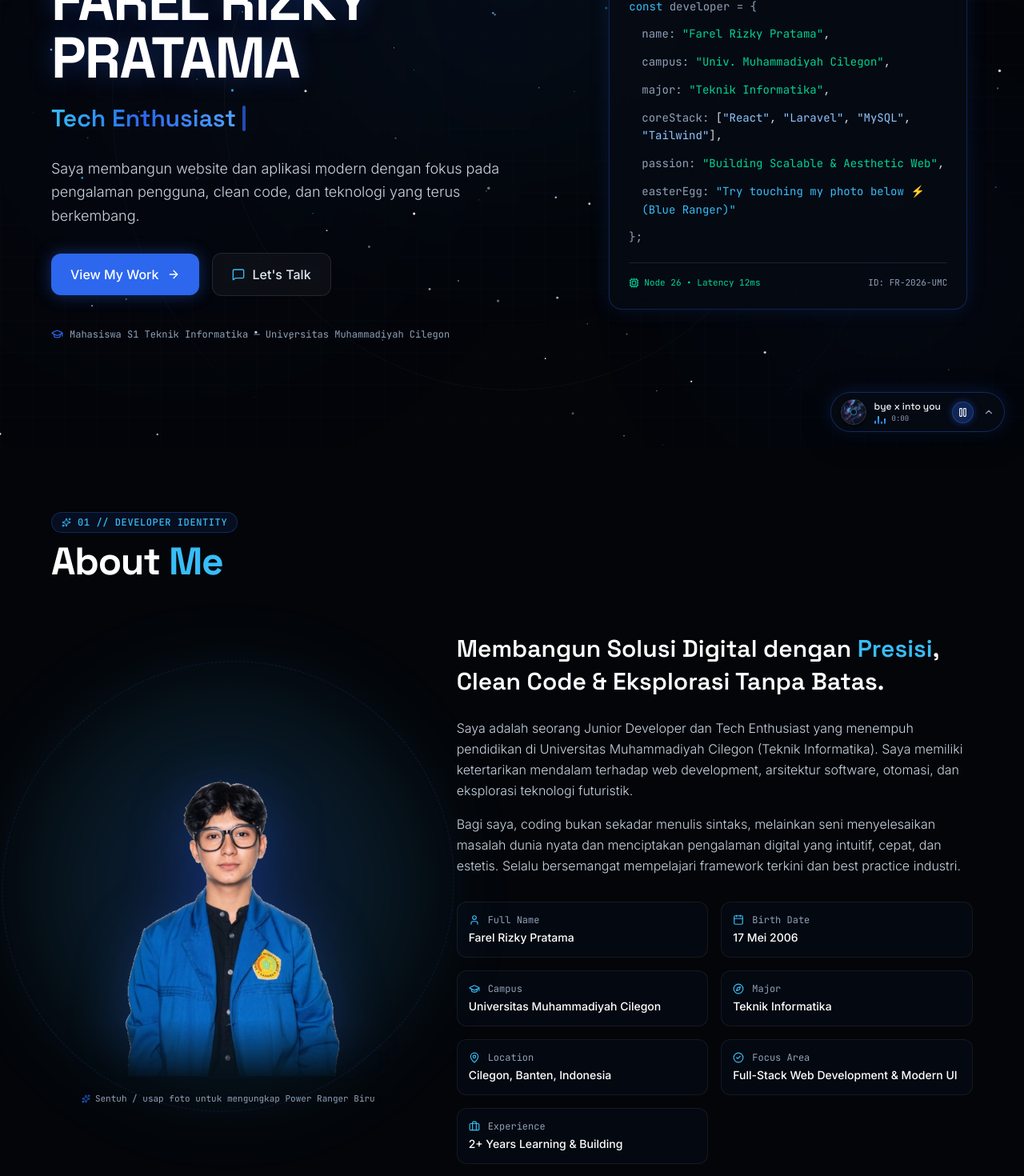
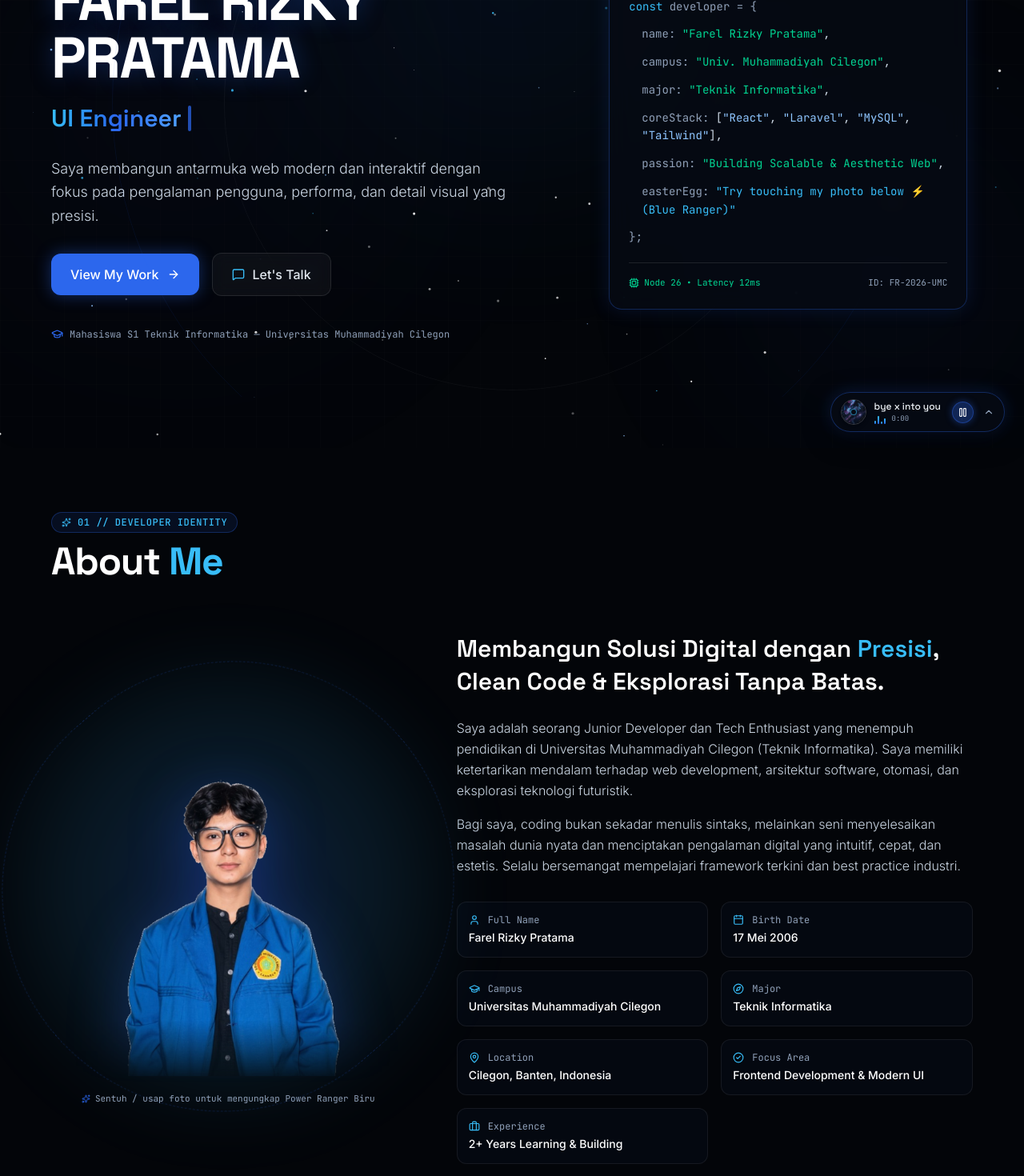
Before and after one commit to RELL3827/New-Portofolio, a React (Vite) app: page / in a window 1280 px wide. Shown: the part 240-1710 px from the top of the page at 80% size. Built offline with nearby package versions, Linux system fonts and the light colour scheme.

Commit message:
feat: reposition focus to frontend development

```diff
--- a/src/data/portfolioData.js
+++ b/src/data/portfolioData.js
@@ -4,12 +4,12 @@ export const personalData = {
   greeting: "Hello, I'm",
   birthDate: "17 Mei 2006",
   roles: [
-    "Junior Developer",
-    "Tech Enthusiast",
-    "Web Developer",
+    "Frontend Developer",
+    "UI Engineer",
+    "React Enthusiast",
     "Problem Solver"
   ],
-  bio: "Saya membangun website dan aplikasi modern dengan fokus pada pengalaman pengguna, clean code, dan teknologi yang terus berkembang.",
+  bio: "Saya membangun antarmuka web modern dan interaktif dengan fokus pada pengalaman pengguna, performa, dan detail visual yang presisi.",
   about: [
     "Saya adalah seorang Junior Developer dan Tech Enthusiast yang menempuh pendidikan di Universitas Muhammadiyah Cilegon (Teknik Informatika). Saya memiliki ketertarikan mendalam terhadap web development, arsitektur software, otomasi, dan eksplorasi teknologi futuristik.",
     "Bagi saya, coding bukan sekadar menulis sintaks, melainkan seni menyelesaikan masalah dunia nyata dan menciptakan pengalaman digital yang intuitif, cepat, dan estetis. Selalu bersemangat mempelajari framework terkini dan best practice industri."
@@ -17,7 +17,7 @@ export const personalData = {
   institution: "Universitas Muhammadiyah Cilegon",
   major: "Teknik Informatika",
   location: "Cilegon, Banten, Indonesia",
-  focus: "Full-Stack Web Development & Modern UI",
+  focus: "Frontend Development & Modern UI",
   experiencePeriod: "2+ Years Learning & Building",
   status: "Available for Projects & Collaboration",
   email: "contact@farelrizky.dev",
```
